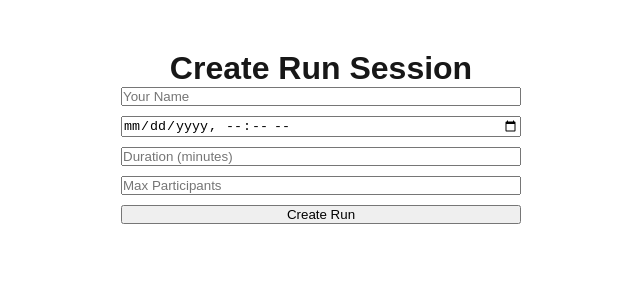
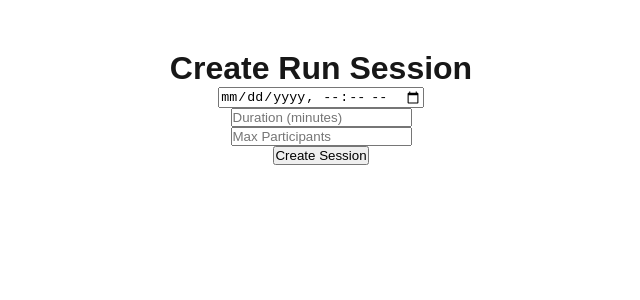
Before and after one commit to kashbyte/fitness-run-tracker-frontend, a Next.js app: page /create in a window 1280 px wide. Shown: the top 300 px of the page, without its empty margins (319-959 px from the left). Built offline with nearby package versions, Linux system fonts and the light colour scheme; no server answers.

Commit message:
Fix api import path

```diff
--- a/jsconfig.json
+++ b/jsconfig.json
@@ -1,7 +1,8 @@
 {
   "compilerOptions": {
     "paths": {
-      "@/*": ["./src/*"]
+      "@/*": ["./src/*"],
+      "baseUrl": "src"
     }
   }
 }
--- a/src/app/create/page.js
+++ b/src/app/create/page.js
@@ -1,37 +1,40 @@
 "use client";
 
 import { useState } from "react";
-import { api } from "../../lib/api";
+import { useRouter } from "next/navigation";
+import { api } from "../../../lib/api";
 
-export default function CreateRun() {
-  const [name, setName] = useState("");
+export default function CreateRunPage() {
+  const router = useRouter();
+
   const [startTime, setStartTime] = useState("");
   const [duration, setDuration] = useState("");
   const [maxParticipants, setMaxParticipants] = useState("");
   const [loading, setLoading] = useState(false);
+  const [error, setError] = useState("");
 
-  const handleSubmit = async (e) => {
-    e.preventDefault();
-    if (!name || !startTime || !duration || !maxParticipants) {
-      alert("Please fill all fields");
+  const handleCreate = async () => {
+    if (!startTime || !duration || !maxParticipants) {
+      alert("All fields are required");
       return;
     }
 
     setLoading(true);
-
+    setError("");
     try {
       const res = await api.post("/create", {
-        name,
         startTime,
-        duration: Number(duration),
-        maxParticipants: Number(maxParticipants),
+        duration: parseInt(duration),
+        maxParticipants: parseInt(maxParticipants),
       });
-      alert("Run created! Session ID: " + res.data.sessionId);
-      // Optionally redirect to the session page:
-      // window.location.href = `/run/${res.data.sessionId}`;
+
+      const sessionId = res.data.sessionId;
+
+      // Redirect to the session page
+      router.push(`/run/${sessionId}`);
     } catch (err) {
       console.error(err);
-      alert("Failed to create run");
+      setError(err.response?.data?.message || "Failed to create run");
     } finally {
       setLoading(false);
     }
@@ -39,40 +42,39 @@ export default function CreateRun() {
 
   return (
     <div
-      style={{ maxWidth: "400px", margin: "50px auto", textAlign: "center" }}
+      style={{ maxWidth: "500px", margin: "50px auto", textAlign: "center" }}
     >
       <h1>Create Run Session</h1>
-      <form
-        onSubmit={handleSubmit}
-        style={{ display: "flex", flexDirection: "column", gap: "10px" }}
-      >
-        <input
-          type="text"
-          placeholder="Your Name"
-          value={name}
-          onChange={(e) => setName(e.target.value)}
-        />
+
+      {error && <p style={{ color: "red" }}>{error}</p>}
+
+      <div>
         <input
           type="datetime-local"
           value={startTime}
           onChange={(e) => setStartTime(e.target.value)}
         />
+      </div>
+      <div>
         <input
           type="number"
           placeholder="Duration (minutes)"
           value={duration}
           onChange={(e) => setDuration(e.target.value)}
         />
+      </div>
+      <div>
         <input
           type="number"
           placeholder="Max Participants"
           value={maxParticipants}
           onChange={(e) => setMaxParticipants(e.target.value)}
         />
-        <button type="submit" disabled={loading}>
-          {loading ? "Creating..." : "Create Run"}
-        </button>
-      </form>
+      </div>
+
+      <button onClick={handleCreate} disabled={loading}>
+        {loading ? "Creating..." : "Create Session"}
+      </button>
     </div>
   );
 }
```
